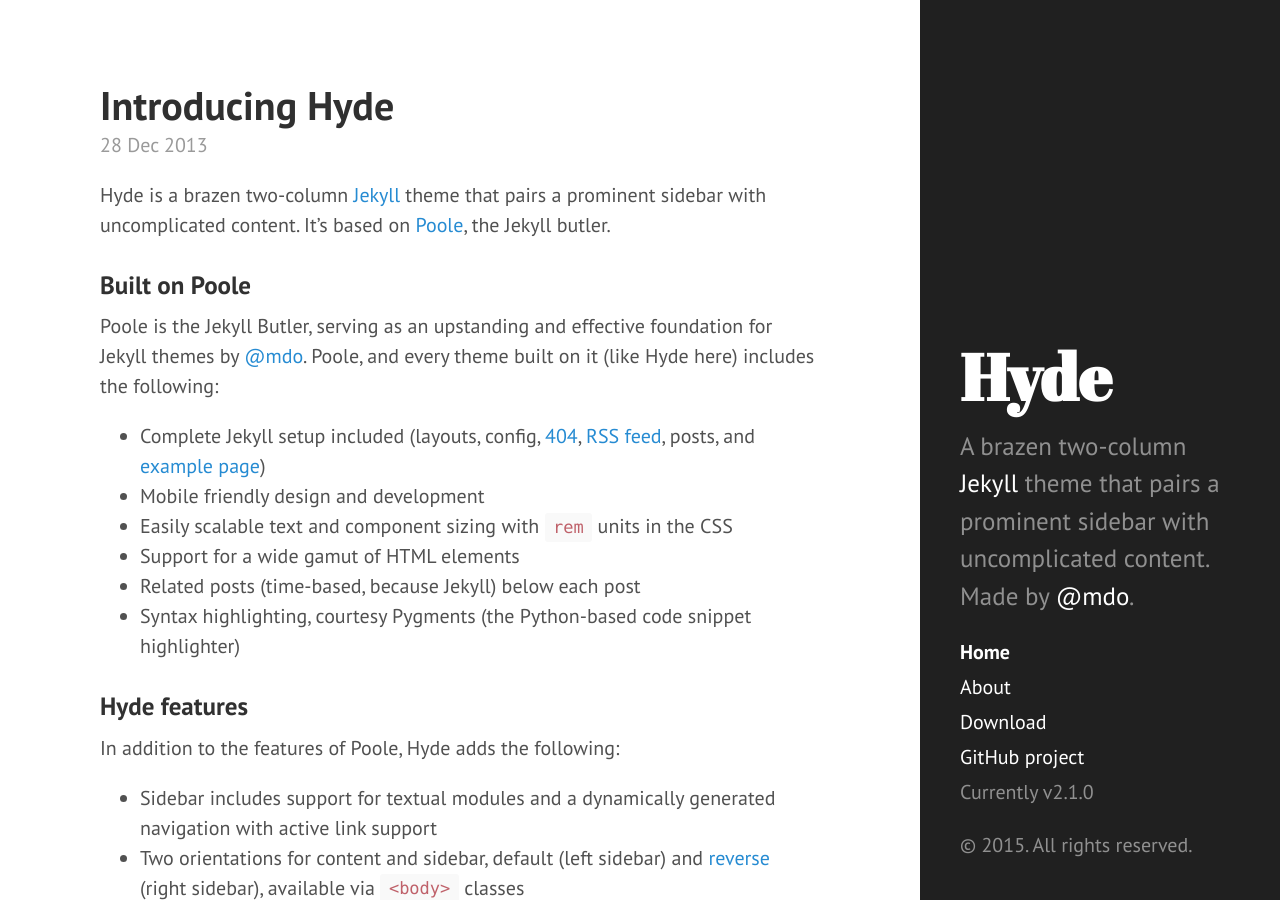
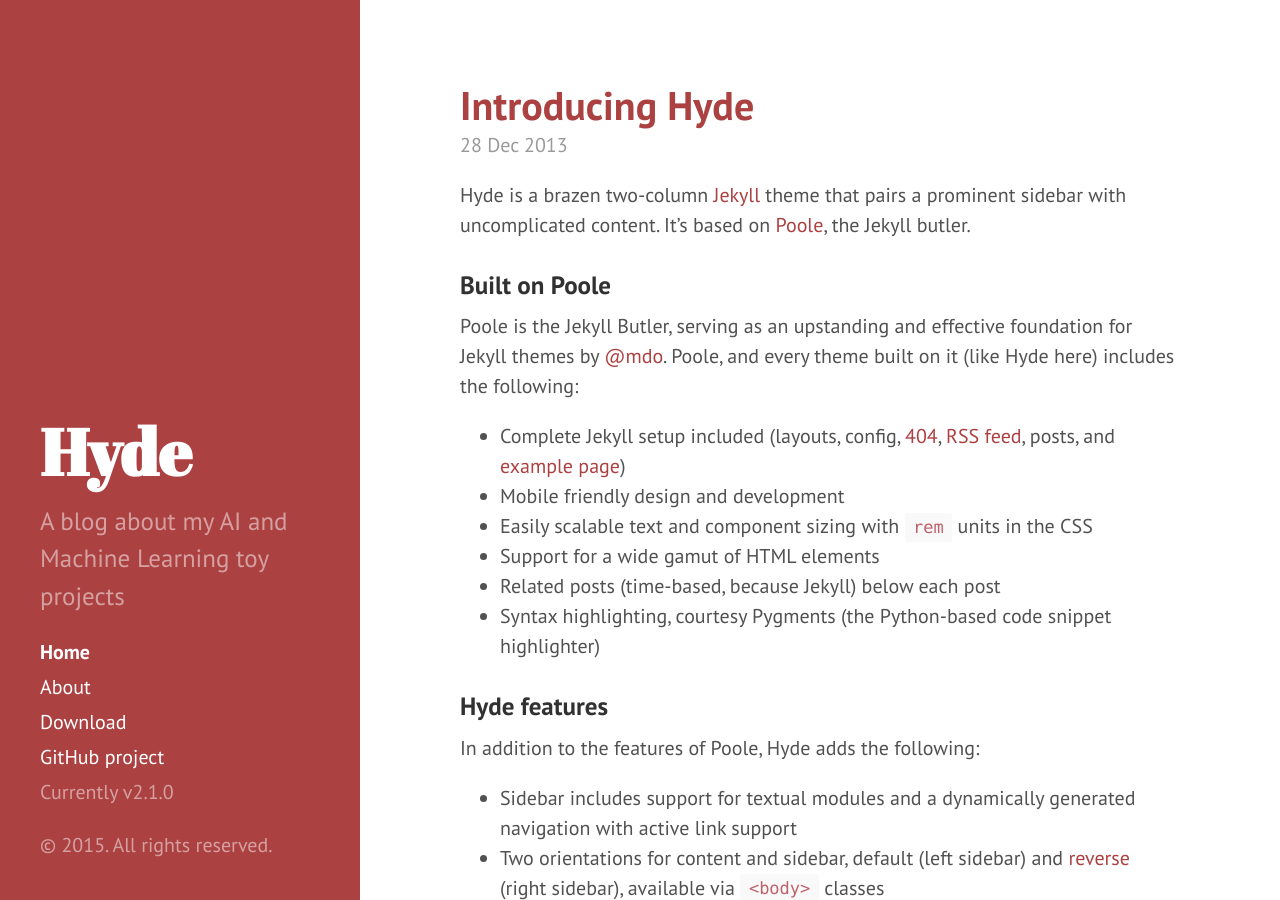
Before and after one commit to thegyro/thegyro.github.io, a Jekyll site: the page built from index.html, in a window 1280 px wide and 900 px high. Built offline with Jekyll 4.4.1, drawn with Linux system fonts in a browser that asks for light colours; Markdown is read by kramdown in place of the engine named in the settings; the list of posts is cut into pages by our own code.

Commit message:
Tweaking themes.

```diff
--- a/_config.yml
+++ b/_config.yml
@@ -9,13 +9,13 @@
 # Setup
 title:            Hyde
 tagline:          'A Jekyll theme'
-description:      'A brazen two-column <a href="http://jekyllrb.com" target="_blank">Jekyll</a> theme that pairs a prominent sidebar with uncomplicated content. Made by <a href="https://twitter.com/mdo" target="_blank">@mdo</a>.'
-url:              http://hyde.getpoole.com
+description:      'A blog about my AI and Machine Learning toy projects'
+url:
 baseurl:          /
 
 author:
-  name:           'Mark Otto'
-  url:            https://twitter.com/mdo
+  name:           'Srinath Rajagopalan'
+  url:
 
 paginate:         5
 
@@ -23,4 +23,4 @@
 version:          2.1.0
 
 github:
-  repo:           https://github.com/poole/hyde
+  repo:           https://github.com/thegyro/thegyro.github.io
--- a/_layouts/default.html
+++ b/_layouts/default.html
@@ -3,7 +3,7 @@
 
   {% include head.html %}
 
-  <body class="layout-reverse">
+  <body class='theme-base-08'class="layout-reverse">
 
     {% include sidebar.html %}
 
```
